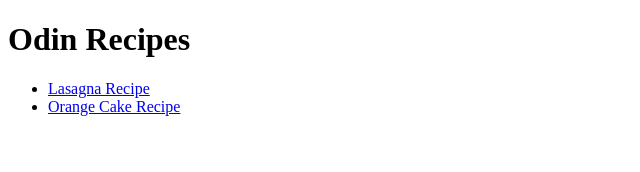
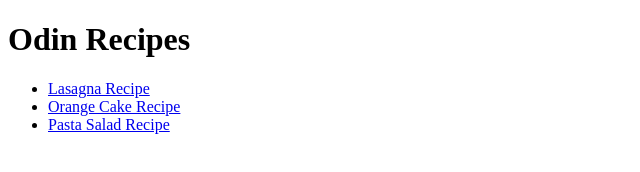
Before and after one commit to Hamza-Aziane/odin-recipes, a plain HTML site: page index.html in a window 1280 px wide. Shown: the whole page, without its empty margins (0-640 px from the left). Drawn offline with Linux system fonts and the light colour scheme.

Commit message:
Add pasta salad to the list of recipes

```diff
--- a/index.html
+++ b/index.html
@@ -13,6 +13,9 @@
             <li>
                 <a href="recipes/orange-cake.html">Orange Cake Recipe</a>
             </li>
+            <li>
+                <a href="recipes/pasta-salad.html">Pasta Salad Recipe</a>
+            </li>
         </ul>
     </body>
 </html>
```
